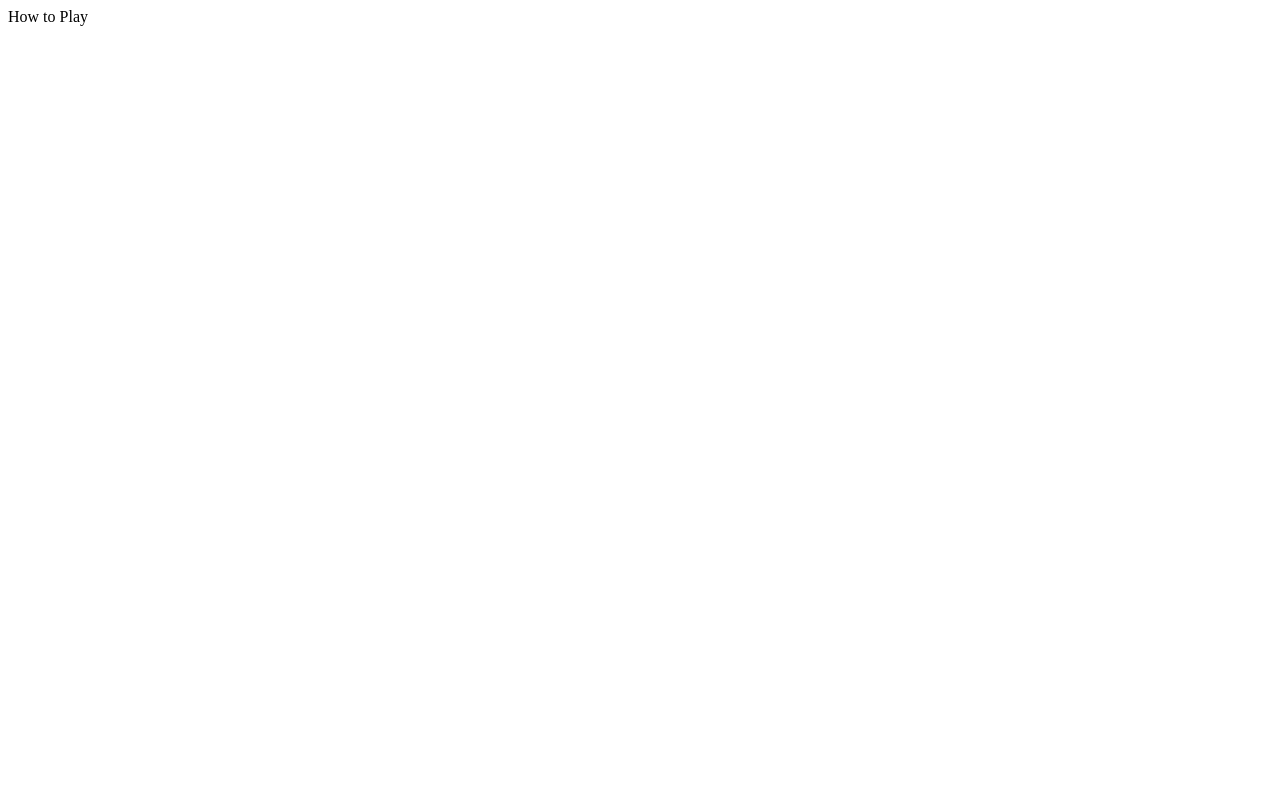
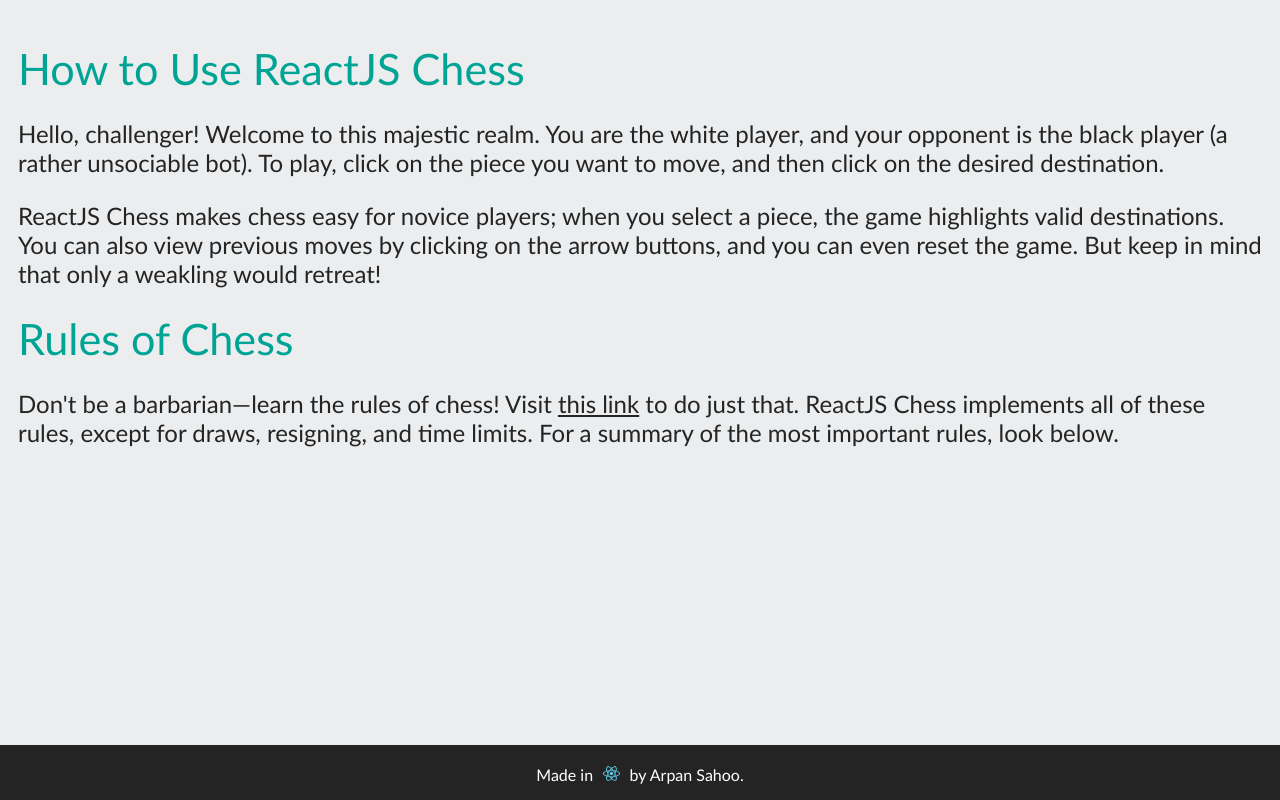
Before and after one commit to BFF271/Chess-React, a plain HTML site: page how_to_play.html in a window 1280 px wide. Drawn offline with Linux system fonts and the light colour scheme; a script that the page names is missing.

Commit message:
how to play

```diff
--- /dev/null
+++ b/css/how_to_play.css
@@ -0,0 +1,64 @@
+body, html, footer {
+	background-color: #ebedef;
+	color: #242424;
+	font-family: "Gill Sans", sans-serif;
+	overflow-x: hidden;
+}
+
+.wrapper {
+	display: block;
+	margin-right: auto;
+	margin-left:  auto;
+	max-width: 1300px;
+	padding-right: 10px;
+	padding-left:  10px;
+	padding-top: 10px;
+	padding-bottom: 50px;
+}
+
+.header {
+	color: #00a494;
+	font-size: 2.7em;
+	line-height: 1;
+	font-weight: normal;
+}
+
+.paragraph {
+	font-size: 1.5em;
+	font-weight: normal;
+}
+
+/* unvisited link */
+a:link {
+ 	color: #242424;
+}
+
+/* visited link */
+a:visited {
+ 	color: #242424;
+}
+
+/* mouse over link */
+a:hover {
+ 	color: #00a494;
+}
+
+/* selected link */
+a:active {
+ 	color: #00a494;
+}
+
+.footer {
+	width: 100%;
+	background: #242424;
+	color: white;
+	text-align: center;
+	position: fixed;
+	bottom: 0;
+	left: 0;
+}
+
+.footer_img {
+	height: 20px;
+	width: auto;
+}
--- a/css/style.css
+++ b/css/style.css
@@ -128,7 +128,7 @@ a:active {
 
 .highlight_box {
 	width: 45%;
-	background-color: #00a25f;
+	background-color: #00ba6d;
 	padding: 0 20px 5px;
 	padding-right: 50px;
 	padding-bottom: 8px;
--- a/how_to_play.html
+++ b/how_to_play.html
@@ -1 +1,50 @@
-<p>How to Play</p>
+<html>
+
+<head>
+    <title>How to Play ReactJS Chess</title>
+    <meta charset="utf-8"/>
+    <link rel="stylesheet" href="css/how_to_play.css">
+    <link rel="shortcut icon" href="./images/favicon.png" />
+</head>
+
+<body>
+    <div id="root"></div>
+    <script data-href="https://github.com/arpansahoo/" src="https://unpkg.com/github-corners/dist/embed.min.js"></script>
+    <style>
+        .github-corner > svg {
+          fill: #77e1d7;
+        }
+    </style>
+
+    <div class="wrapper">
+        <h1 class="header">How to Use ReactJS Chess</h1>
+        <p class="paragraph">Hello, challenger! Welcome to this majestic realm. You are the white player,
+        and your opponent is the black player (a rather unsociable bot). To play, click on the piece you want to move,
+        and then click on the desired destination.</p>
+        <p class="paragraph">ReactJS Chess makes chess easy for novice players; when you select a piece, the game
+        highlights valid destinations. You can also view previous moves by clicking on the arrow buttons, and you
+        can even reset the game. But keep in mind that only a weakling would retreat!</p>
+
+        <h1 class="header">Rules of Chess</h1>
+        <p class="paragraph">Don't be a barbarian—learn the rules of chess! Visit
+            <a href="https://en.wikipedia.org/wiki/Rules_of_chess" target="_blank">this link</a>
+        to do just that. ReactJS Chess implements all of these rules, except for draws, resigning,
+        and time limits. For a summary of the most important rules, look below.</p>
+
+    </div>
+
+</body>
+
+<script async src="https://pagead2.googlesyndication.com/pagead/js/adsbygoogle.js"></script>
+<script>
+  (adsbygoogle = window.adsbygoogle || []).push({
+    google_ad_client: "ca-pub-6515017795403304",
+    enable_page_level_ads: true
+  });
+</script>
+
+<footer class="footer">
+    <p>Made in <img src="./images/react.png" class="footer_img"></img> by Arpan Sahoo.</p>
+</footer>
+
+</html>
```
Also changed, not shown: images/react.png (added), 2 other files.
